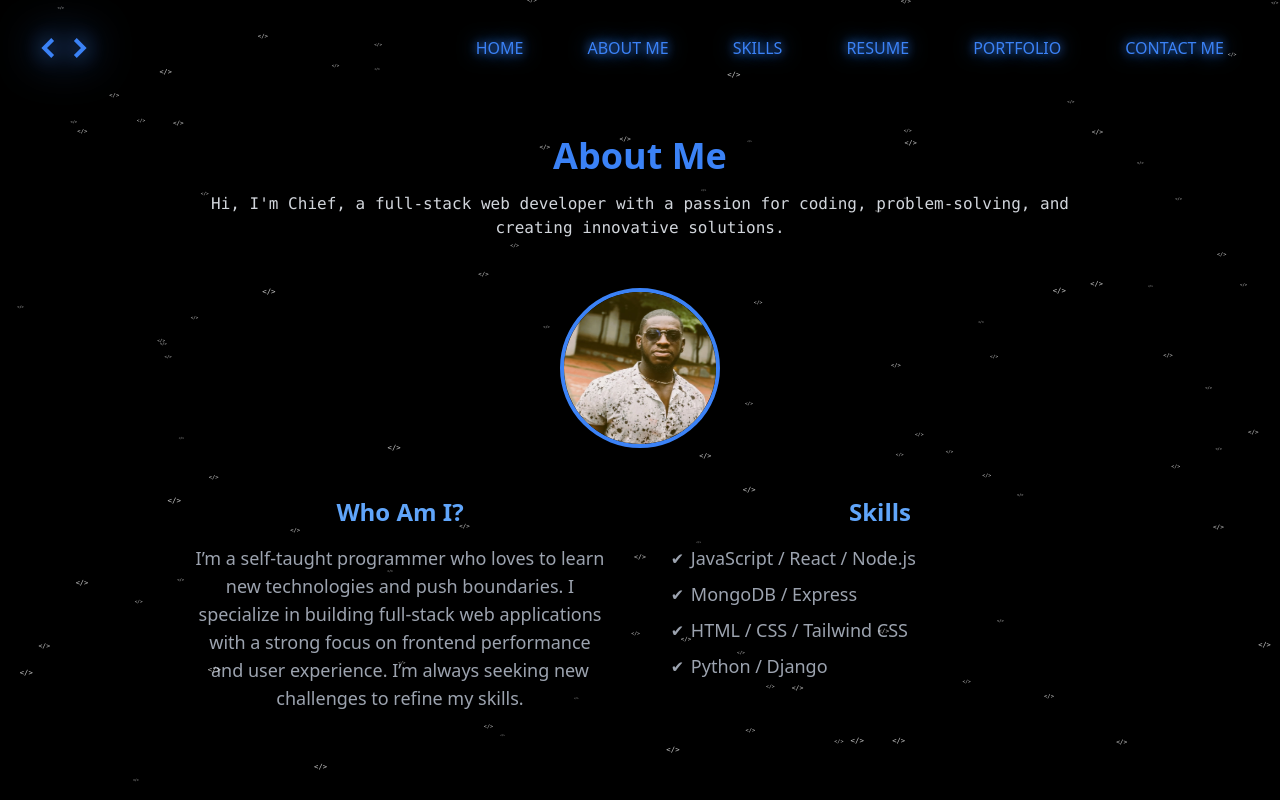
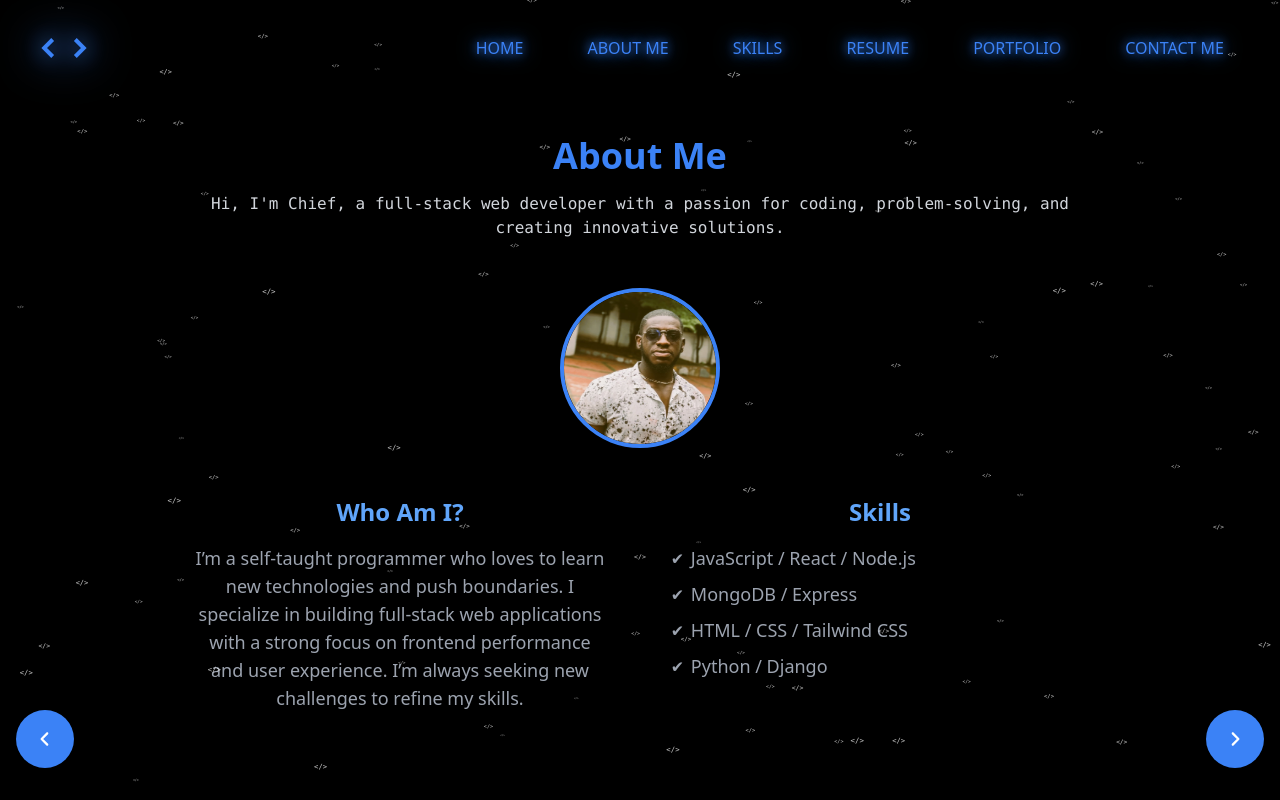
Before and after one commit to kameyaw14/tests, a React (Vite) app in the folder testFrontend/: page /about in a window 1280 px wide. Built offline with nearby package versions, Linux system fonts and the light colour scheme.

Commit message:
z added bottom nav btns

```diff
--- /dev/null
+++ b/testFrontend/src/components/NavigationBTNs.jsx
@@ -0,0 +1,28 @@
+import React from "react";
+import { Link } from "react-router-dom";
+import { FaAngleLeft, FaAngleRight } from "react-icons/fa6";
+
+const NavButtons = ({ leftTo, rightTo, page }) => {
+  return (
+    <div className="fixed bottom-8 left-0 right-0 flex justify-between px-4 z-20">
+      <Link
+        to={leftTo}
+        className={`${
+          page === "home" && "invisible"
+        } flex items-center justify-center bg-blue-500 text-white p-5 rounded-[100%] font-semibold hover:bg-blue-400 transition duration-300`}
+      >
+        <FaAngleLeft className="md:text-lg text-xl" />
+      </Link>
+      <Link
+        to={rightTo}
+        className={`${
+          page === "contact" && "invisible"
+        } flex items-center justify-center bg-blue-500 text-white p-5 rounded-[100%] font-semibold hover:bg-blue-400 transition duration-300`}
+      >
+        <FaAngleRight className="md:text-lg text-xl" />
+      </Link>
+    </div>
+  );
+};
+
+export default NavButtons;
--- a/testFrontend/src/pages/About.jsx
+++ b/testFrontend/src/pages/About.jsx
@@ -3,6 +3,7 @@ import Assets from "../assets/assets";
 import { motion } from "framer-motion";
 import { SlideLeft, SlideRight } from "../utils/animation";
 import Typewriter from "../utils/TypingAnimation";
+import NavButtons from "../components/NavigationBTNs";
 
 const AboutMe = () => {
   const zIndex = "z-20";
@@ -94,6 +95,10 @@ const AboutMe = () => {
           </a>
         </div> */}
       </div>
+      {/* NavButtons */}
+      <div className="">
+        <NavButtons leftTo={"/"} rightTo={"/skills"} />
+      </div>
     </section>
   );
 };
--- a/testFrontend/src/pages/Contact.jsx
+++ b/testFrontend/src/pages/Contact.jsx
@@ -1,10 +1,14 @@
 import React, { useState } from "react";
 import { toast } from "react-toastify";
-import { Oval } from "react-loader-spinner"; // Import the loader spinner
+import { Oval } from "react-loader-spinner";
+import NavButtons from "../components/NavigationBTNs";
+import { motion } from "framer-motion";
+import { SlideLeft } from "../utils/animation";
 
 const ContactPage = () => {
   const [result, setResult] = useState("");
-  const [loading, setLoading] = useState(false); // State to manage the loader
+  const [loading, setLoading] = useState(false);
+  const [page, setPage] = useState("contact");
 
   const onSubmit = async (e) => {
     e.preventDefault();
@@ -42,18 +46,39 @@ const ContactPage = () => {
 
   return (
     <div className="min-h-screen bg-black text-gray-300 py-10 px-4 flex justify-center items-center">
-      <div className="mt-20 max-w-4xl w-full bg-gray-800 rounded-lg shadow-lg p-8">
-        <h1 className="text-4xl font-semibold text-blue-400 mb-6 text-center">
+      <motion.div
+        variants={SlideLeft(0)}
+        initial="hidden"
+        whileInView="visible"
+        className="mt-20 max-w-4xl w-full bg-gray-800 rounded-lg shadow-lg p-8"
+      >
+        <motion.h1
+          variants={SlideLeft(0)}
+          initial="hidden"
+          whileInView="visible"
+          className="text-4xl font-semibold text-blue-400 mb-6 text-center"
+        >
           Contact Me
-        </h1>
-        <p className="text-center mb-10">
+        </motion.h1>
+        <motion.p
+          variants={SlideLeft(0)}
+          initial="hidden"
+          whileInView="visible"
+          className="text-center mb-10"
+        >
           Have a project in mind or just want to say hello? Fill out the form
           below or reach out via the contact details provided.
-        </p>
+        </motion.p>
 
         <div className="grid grid-cols-1 md:grid-cols-2 gap-8">
           {/* Contact Form */}
-          <form onSubmit={onSubmit} className="z-20 space-y-6">
+          <motion.form
+            variants={SlideLeft(0)}
+            initial="hidden"
+            whileInView="visible"
+            onSubmit={onSubmit}
+            className="z-20 space-y-6"
+          >
             <div>
               <label
                 htmlFor="name"
@@ -123,10 +148,15 @@ const ContactPage = () => {
                 "Send Message"
               )}
             </button>
-          </form>
+          </motion.form>
 
           {/* Contact Details */}
-          <div className="z-20 space-y-4">
+          <motion.div
+            variants={SlideLeft(0)}
+            initial="hidden"
+            whileInView="visible"
+            className="z-20 space-y-4"
+          >
             <div className="flex items-center">
               <span className="text-blue-400 text-xl">
                 <i className="fas fa-phone-alt"></i>
@@ -151,11 +181,15 @@ const ContactPage = () => {
               </span>
               <p className="ml-4">www.example.com</p>
             </div>
-          </div>
+          </motion.div>
         </div>
         {result && (
           <p className="text-center mt-6 text-sm text-gray-400">{result}</p>
         )}
+      </motion.div>
+      {/* NavButtons */}
+      <div className="">
+        <NavButtons leftTo={"/portfolio"} page={page} />
       </div>
     </div>
   );
--- a/testFrontend/src/pages/Home.jsx
+++ b/testFrontend/src/pages/Home.jsx
@@ -1,12 +1,14 @@
-import React from "react";
+import React, { useState } from "react";
 import { useAppStore } from "../store/AppStore";
 import Typewriter from "../utils/TypingAnimation";
 import { Link } from "react-router-dom";
 import { motion } from "framer-motion";
 import { SlideLeft, SlideRight } from "../utils/animation";
+import NavButtons from "../components/NavigationBTNs";
 
 const Home = () => {
   const zIndex = "z-20";
+  const [page, setPage] = useState("home");
 
   return (
     <section className=" bg-black flex flex-col items-center justify-center min-h-screen">
@@ -38,6 +40,10 @@ const Home = () => {
           </Link>
         </motion.div>
       </div>
+      {/* NavButtons */}
+      <div className="">
+        <NavButtons page={page} rightTo={"/about"} />
+      </div>
     </section>
   );
 };
--- a/testFrontend/src/pages/Portfolio.jsx
+++ b/testFrontend/src/pages/Portfolio.jsx
@@ -3,6 +3,7 @@ import mywork_data from "../assets/images/mywork_data";
 import { motion } from "framer-motion";
 import { SlideLeft } from "../utils/animation";
 import Typewriter from "../utils/TypingAnimation";
+import NavButtons from "../components/NavigationBTNs";
 
 const Portfolio = () => {
   const [activeCategory, setActiveCategory] = useState("All");
@@ -102,6 +103,10 @@ const Portfolio = () => {
           ))}
         </motion.div>
       </div>
+      {/* NavButtons */}
+      <div className="">
+        <NavButtons leftTo={"/resume"} rightTo={"/contact"} />
+      </div>
     </section>
   );
 };
--- a/testFrontend/src/pages/Resume.jsx
+++ b/testFrontend/src/pages/Resume.jsx
@@ -3,6 +3,7 @@ import Assets from "../assets/assets";
 import { motion } from "framer-motion";
 import { SlideLeft, SlideRight } from "../utils/animation";
 import Typewriter from "../utils/TypingAnimation";
+import NavButtons from "../components/NavigationBTNs";
 
 const Resume = () => {
   const zIndex = "z-20";
@@ -72,6 +73,10 @@ const Resume = () => {
           </motion.a>
         </motion.div>
       </div>
+      {/* NavButtons */}
+      <div className="">
+        <NavButtons leftTo={"/skills"} rightTo={"/portfolio"} />
+      </div>
     </section>
   );
 };
--- a/testFrontend/src/pages/Skills.jsx
+++ b/testFrontend/src/pages/Skills.jsx
@@ -3,6 +3,7 @@ import { motion } from "framer-motion";
 import { SlideLeft, SlideRight } from "../utils/animation";
 import Typewriter from "../utils/TypingAnimation";
 import { MySkills } from "../assets/assets";
+import NavButtons from "../components/NavigationBTNs";
 
 const Skills = () => {
   const zIndex = "z-20";
@@ -42,6 +43,10 @@ const Skills = () => {
           ))}
         </div>
       </motion.div>
+      {/* NavButtons */}
+      <div className="">
+        <NavButtons leftTo={"/about"} rightTo={"/resume"} />
+      </div>
     </section>
   );
 };
```
